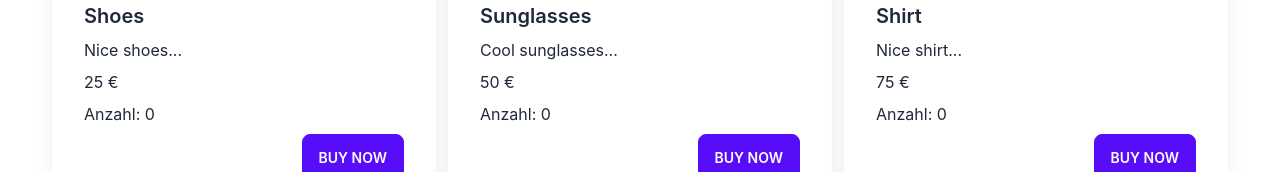
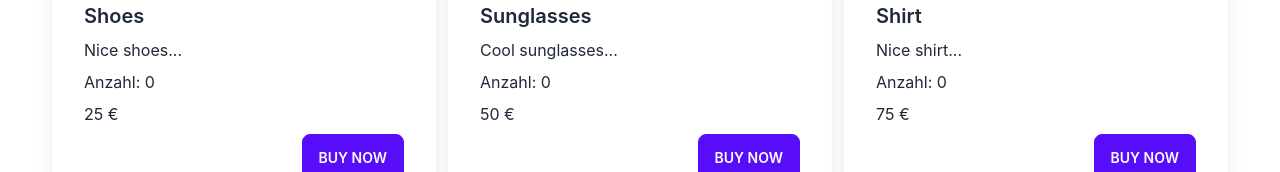
Before and after one commit to Albs1de/eshopping, a React (Create React App) app: page / in a window 1280 px wide. Shown: the part 386-558 px from the top of the page. Built offline with nearby package versions, Linux system fonts and the light colour scheme.

Commit message:
Feature: show price amount in cart

```diff
--- a/src/components/Navbar.js
+++ b/src/components/Navbar.js
@@ -42,7 +42,8 @@ const Navbar = () => {
                   <div key={index}>
                     <span className="font-bold text-lg">{item.title}</span>
                     <p>{item.description}</p>
-                    <p> ANzahl: {item.count}</p>
+                    <p> Anzahl: {item.count}</p>
+                    <p> Preis: {item.price}€</p>
                   </div>
                 );
               })}
--- a/src/components/ShoppingCard.js
+++ b/src/components/ShoppingCard.js
@@ -7,8 +7,9 @@ const ShoppingCard = ({ title, description, price, count, onClick }) => {
       <div className="card-body">
         <h2 className="card-title">{title}</h2>
         <p>{description}</p>
+        <p> Anzahl: {count}</p>
         <p>{price} €</p>
-        <p> Anzahl: {count}</p>
+
         <div className="card-actions justify-end">
           <button className="btn btn-primary" onClick={onClick}>
             Buy now
--- a/src/components/ShoppingCardList.js
+++ b/src/components/ShoppingCardList.js
@@ -9,6 +9,7 @@ const ShoppingCardList = () => {
       id: 1,
       title: "Shoes",
       description: "Nice shoes...",
+      originalPrice: 25,
       price: 25,
       count: 0,
     },
@@ -16,6 +17,7 @@ const ShoppingCardList = () => {
       id: 2,
       title: "Sunglasses",
       description: "Cool sunglasses...",
+      originalPrice: 50,
       price: 50,
       count: 0,
     },
@@ -23,6 +25,7 @@ const ShoppingCardList = () => {
       id: 3,
       title: "Shirt",
       description: "Nice shirt...",
+      originalPrice: 75,
       price: 75,
       count: 0,
     },
@@ -30,6 +33,7 @@ const ShoppingCardList = () => {
       id: 4,
       title: "Hat",
       description: "Nice hat...",
+      originalPrice: 100,
       price: 100,
       count: 0,
     },
@@ -37,6 +41,7 @@ const ShoppingCardList = () => {
       id: 5,
       title: "Socks",
       description: "Nice socks...",
+      originalPrice: 125,
       price: 125,
       count: 0,
     },
@@ -44,6 +49,7 @@ const ShoppingCardList = () => {
       id: 6,
       title: "Pants",
       description: "Nice pants...",
+      originalPrice: 150,
       price: 150,
       count: 0,
     },
@@ -51,6 +57,7 @@ const ShoppingCardList = () => {
       id: 7,
       title: "Jacket",
       description: "Nice jacket...",
+      originalPrice: 25,
       price: 25,
       count: 0,
     },
@@ -58,6 +65,7 @@ const ShoppingCardList = () => {
       id: 8,
       title: "Gloves",
       description: "Nice gloves...",
+      originalPrice: 175,
       price: 175,
       count: 0,
     },
@@ -80,6 +88,7 @@ const ShoppingCardList = () => {
                   description: item.description,
                   price: item.price,
                   count: item.count,
+                  originalPrice: item.originalPrice,
                 })
               }
             />
--- a/src/components/ShoppingCardProvider.js
+++ b/src/components/ShoppingCardProvider.js
@@ -18,7 +18,11 @@ export const CartProvider = ({ children }) => {
       setCartItem(
         cartItem.map((cartItem) =>
           cartItem.id === item.id
-            ? { ...cartItem, count: cartItem.count + 1 }
+            ? {
+                ...cartItem,
+                count: cartItem.count + 1,
+                price: cartItem.price + cartItem.originalPrice,
+              }
             : cartItem
         )
       );
```
